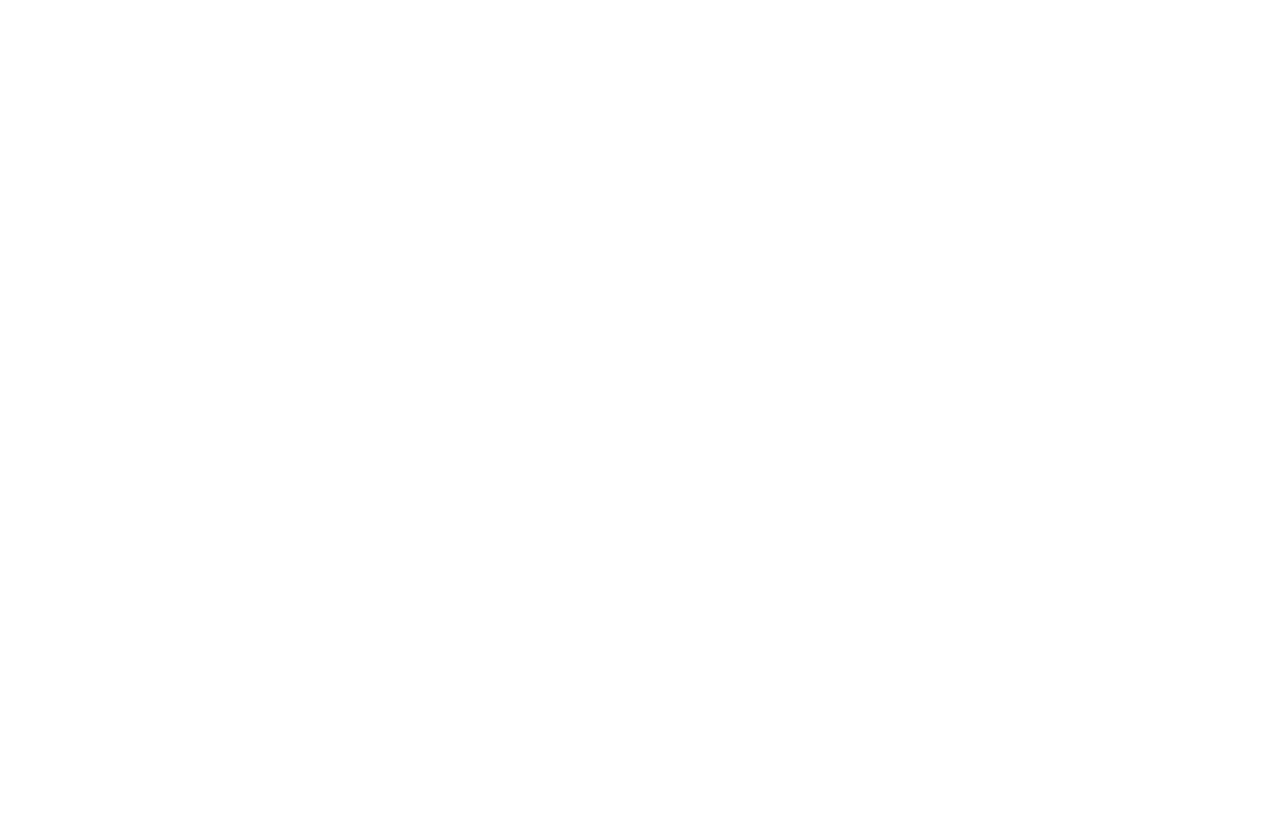
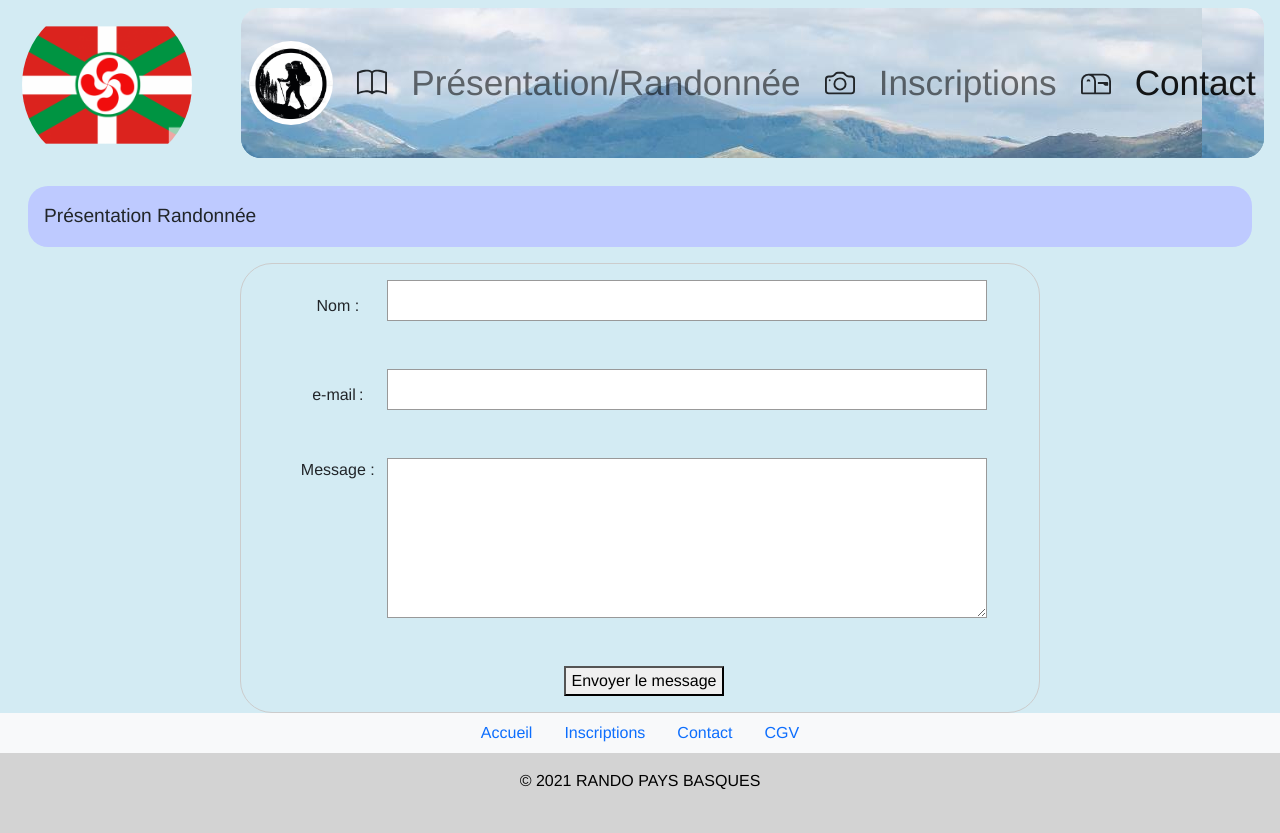
Before and after one commit to Emmanuel64600/Rando-Pays-Basques, a plain HTML site: page contact.html in a window 1280 px wide. Before the commit the page ends 800 px from the top, so only its background shows below. Drawn offline with nearby package versions, Linux system fonts and the light colour scheme; files whose address does not match are found by name.

Commit message:
modif lien fichier html

```diff
--- a/contact.html
+++ b/contact.html
@@ -0,0 +1,109 @@
+<!DOCTYPE html>
+<html lang="FR">
+<head>
+  <meta charset="UTF-8">
+  <link href="https://cdn.jsdelivr.net/npm/bootstrap@5.1.3/dist/css/bootstrap.min.css"
+        rel="stylesheet"
+        integrity="sha384-1BmE4kWBq78iYhFldvKuhfTAU6auU8tT94WrHftjDbrCEXSU1oBoqyl2QvZ6jIW3"
+        crossorigin="anonymous">
+  <link href="style.css" rel="stylesheet">
+  <title>RANDO PAYS-BASQUES</title>
+</head>
+<body>
+  <header class="container-fluid text-center">
+    <div class="row">
+      <div class="col-lg-2 col-md-12">
+        <img class="logo-site" src="/Users/ManuLaeti/Evaluation-1/rando-pays-basques/drapeau pays basques.jpeg">
+      </div>
+      <div class="col-lg-8 col-md-12">
+        <nav class="navbar navbar-expand-lg navbar-light">
+          <a class="navbar-brand" href="#"></a>
+          <div class="collapse navbar-collapse navbar-nav" id="navbarNav">
+            <ul class="navbar-nav align-items-center">
+              <img class="col-3 rounded-circle p-2" style="height: 100px; width: 100px;" src="logo-randonneur.jpeg">
+              <svg xmlns="http://www.w3.org/2000/svg" width="30" height="30" fill="currentColor" class="bi bi-book m-3" viewBox="0 0 16 16">
+                  <path d="M1 2.828c.885-.37 2.154-.769 3.388-.893 1.33-.134 2.458.063 3.112.752v9.746c-.935-.53-2.12-.603-3.213-.493-1.18.12-2.37.461-3.287.811V2.828zm7.5-.141c.654-.689 1.782-.886 3.112-.752 1.234.124 2.503.523 3.388.893v9.923c-.918-.35-2.107-.692-3.287-.81-1.094-.111-2.278-.039-3.213.492V2.687zM8 1.783C7.015.936 5.587.81 4.287.94c-1.514.153-3.042.672-3.994 1.105A.5.5 0 0 0 0 2.5v11a.5.5 0 0 0 .707.455c.882-.4 2.303-.881 3.68-1.02 1.409-.142 2.59.087 3.223.877a.5.5 0 0 0 .78 0c.633-.79 1.814-1.019 3.222-.877 1.378.139 2.8.62 3.681 1.02A.5.5 0 0 0 16 13.5v-11a.5.5 0 0 0-.293-.455c-.952-.433-2.48-.952-3.994-1.105C10.413.809 8.985.936 8 1.783z"/>
+                </svg>
+              <li class="nav-item">
+                <a class="nav-link" href="index.html">Présentation/Randonnée</a>
+              </li>
+              <svg xmlns="http://www.w3.org/2000/svg"
+                    width="30" height="30"
+                    fill="currentColor"
+                    class="bi bi-camera m-3"
+                    viewBox="0 0 16 16">
+                <path d="M15 12a1 1 0 0 1-1 1H2a1 1 0 0 1-1-1V6a1 1 0 0 1 1-1h1.172a3 3 0 0 0 2.12-.879l.83-.828A1 1 0 0 1 6.827 3h2.344a1 1 0 0 1 .707.293l.828.828A3 3 0 0 0 12.828 5H14a1 1 0 0 1 1 1v6zM2 4a2 2 0 0 0-2 2v6a2 2 0 0 0 2 2h12a2 2 0 0 0 2-2V6a2 2 0 0 0-2-2h-1.172a2 2 0 0 1-1.414-.586l-.828-.828A2 2 0 0 0 9.172 2H6.828a2 2 0 0 0-1.414.586l-.828.828A2 2 0 0 1 3.172 4H2z"/>
+                <path d="M8 11a2.5 2.5 0 1 1 0-5 2.5 2.5 0 0 1 0 5zm0 1a3.5 3.5 0 1 0 0-7 3.5 3.5 0 0 0 0 7zM3 6.5a.5.5 0 1 1-1 0 .5.5 0 0 1 1 0z"/>
+              </svg>
+              <li class="nav-item">
+                <a class="nav-link" href="index-2.html">Inscriptions</a>
+              </li>
+              <svg xmlns="http://www.w3.org/2000/svg"
+                  width="30"
+                  height="30"
+                  fill="currentColor"
+                  class="bi bi-mailbox m-3"
+                  viewBox="0 0 16 16">
+                <path d="M4 4a3 3 0 0 0-3 3v6h6V7a3 3 0 0 0-3-3zm0-1h8a4 4 0 0 1 4 4v6a1 1 0 0 1-1 1H1a1 1 0 0 1-1-1V7a4 4 0 0 1 4-4zm2.646 1A3.99 3.99 0 0 1 8 7v6h7V7a3 3 0 0 0-3-3H6.646z"/>
+                <path d="M11.793 8.5H9v-1h5a.5.5 0 0 1 .5.5v1a.5.5 0 0 1-.5.5h-1a.5.5 0 0 1-.354-.146l-.853-.854zM5 7c0 .552-.448 0-1 0s-1 .552-1 0a1 1 0 0 1 2 0z"/>
+              </svg>
+              <li class="nav-item">
+                <a class="nav-link active" href="contact.html">Contact</a>
+              </li>
+            </ul>
+          </div>
+          <a class="navbar-brand" href="#">
+            </a>
+        </nav>
+      </div>
+      <div class="col-lg-2 col-md-12">
+        <img class="logo-site" src="/Users/ManuLaeti/Evaluation-1/rando-pays-basques/drapeau pays basques.jpeg">
+      </div>
+    </div>
+    <nav aria-label="breadcrumb">
+      <ol class="breadcrumb m-3 p-3">
+        <li class="breadcrumb-item" >Présentation Randonnée</li>
+      </ol>
+    </nav>
+  </header>
+  <main>
+    <form class="text-center" action="/ma-page-de-traitement" method="post">
+      <div>
+          <label for="name">Nom :</label>
+          <input type="text" id="name" name="user_name">
+      </div>
+      <div>
+          <label for="mail">e-mail :</label>
+          <input type="email" id="mail" name="user_mail">
+      </div>
+      <div>
+          <label for="msg">Message :</label>
+          <textarea id="msg" name="user_message"></textarea>
+      </div>
+      <div class="button">
+        <button type="submit">Envoyer le message</button>
+      </div>
+    </form>
+
+  </main>
+  <footer style="text-align: center;">
+    <ul class="nav justify-content-center bg-light">
+      <li class="nav-item">
+        <a class="nav-link" href="index.html">Accueil</a>
+      </li>
+      <li class="nav-item">
+        <a class="nav-link" href="index-2.html">Inscriptions</a>
+      </li>
+      <li class="nav-item">
+        <a class="nav-link" href="contact.html">Contact</a>
+      </li>
+      <li class="nav-item">
+        <a class="nav-link">CGV</a>
+      </li>
+    </ul>
+    <p class="p-3">
+      © 2021 RANDO PAYS BASQUES
+    </p>
+  </footer>
+</body>
+</html>
--- a/style.css
+++ b/style.css
@@ -29,12 +29,42 @@ footer {
   align-items: center;
 }
 
-.text-rando {
-  text-align: center;
-  justify-content: space-between;
-}
+
 
 .card-img-top {
   height: 400px;
   width: 400px;
 }
+
+form {
+  margin: 0 auto;
+  width: 800px;
+  padding: 1em;
+  border: 1px solid #CCC;
+  border-radius: 2em;
+}
+
+form div + div {
+  margin-top: 3em;
+}
+
+label {
+  display: inline-block;
+  width: 90px;
+}
+
+input, textarea {
+  font: 2em arial sans-serif;
+  width: 600px;
+  box-sizing: border-box;
+  border: 1px solid #999;
+}
+
+textarea {
+  vertical-align: top;
+  height: 5em;
+}
+
+button {
+  margin-left: .5em;
+}
```
Also changed, not shown: index-2.html (+2 -2 lines), index.html (+10 -13 lines).
